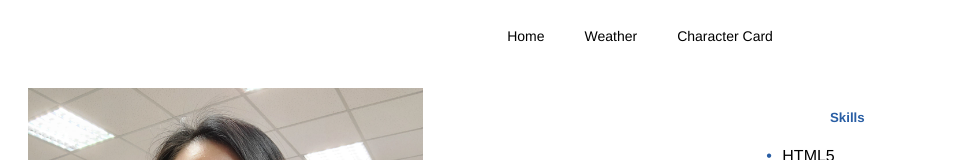
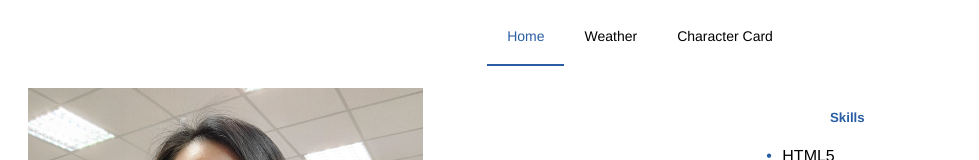
Before and after one commit to fantzulin/heroku, a Vue app: page / in a window 1280 px wide. Shown: the top 160 px of the page, without its empty margins (0-979 px from the left). Built offline with nearby package versions, Linux system fonts and the light colour scheme.

Commit message:
執行退版
執行退版

```diff
--- a/package.json
+++ b/package.json
@@ -27,7 +27,6 @@
     "npm": "^6.14.15",
     "pexels": "^1.3.0",
     "sass": "^1.38.2",
-    "sqlite3": "^5.0.2",
     "vue": "^3.0.0",
     "vue-axios": "^3.3.6",
     "vue-loader-v16": "^16.0.0-beta.5.4",
--- a/src/App.vue
+++ b/src/App.vue
@@ -2,6 +2,7 @@
   <el-container>
     <el-header>
       <el-menu
+        default-active="1"
         class="el-menu-demo"
         id="header_menu"
         mode="horizontal"
```
Also changed, not shown: 4 other files (tests, documents, lock files or other folders).
